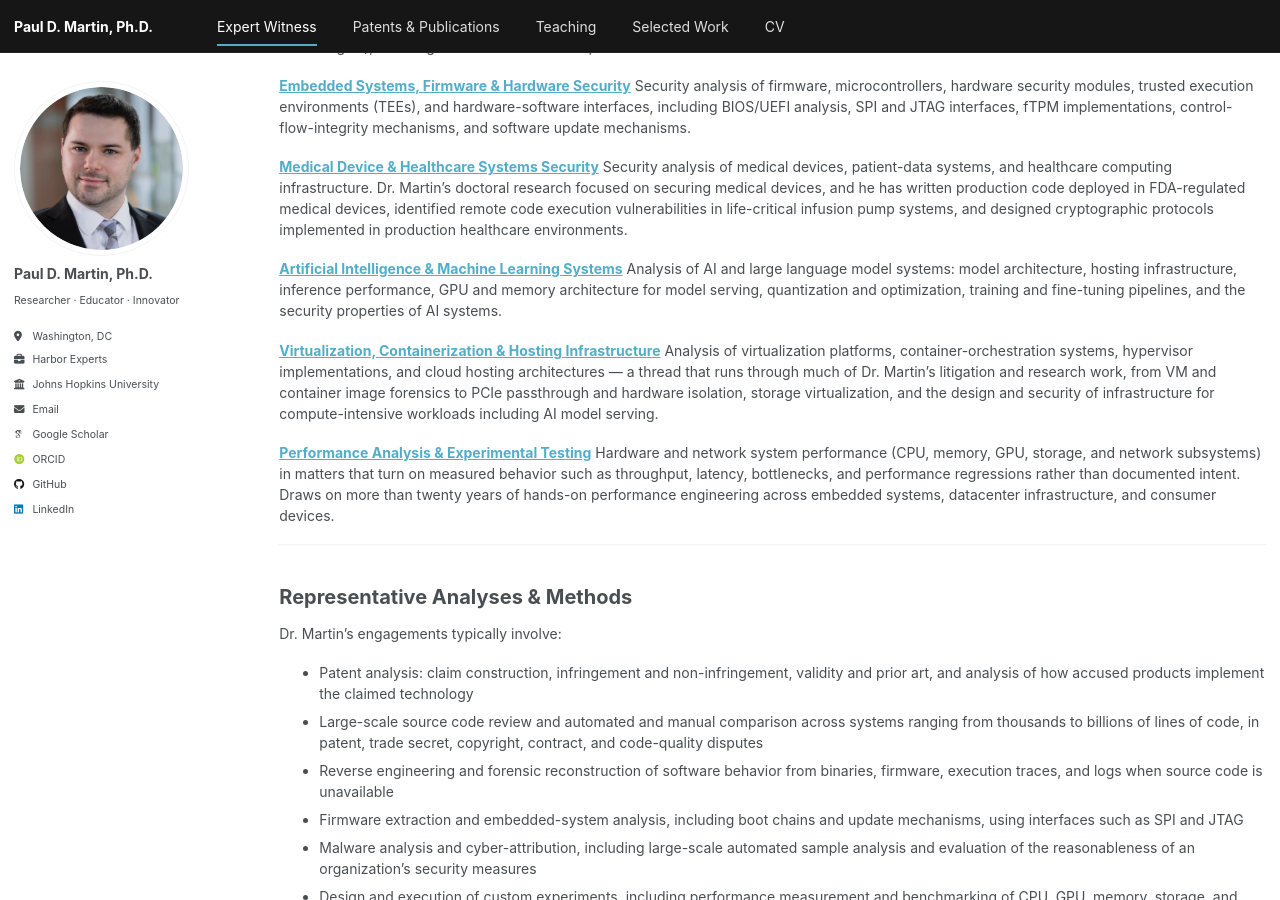
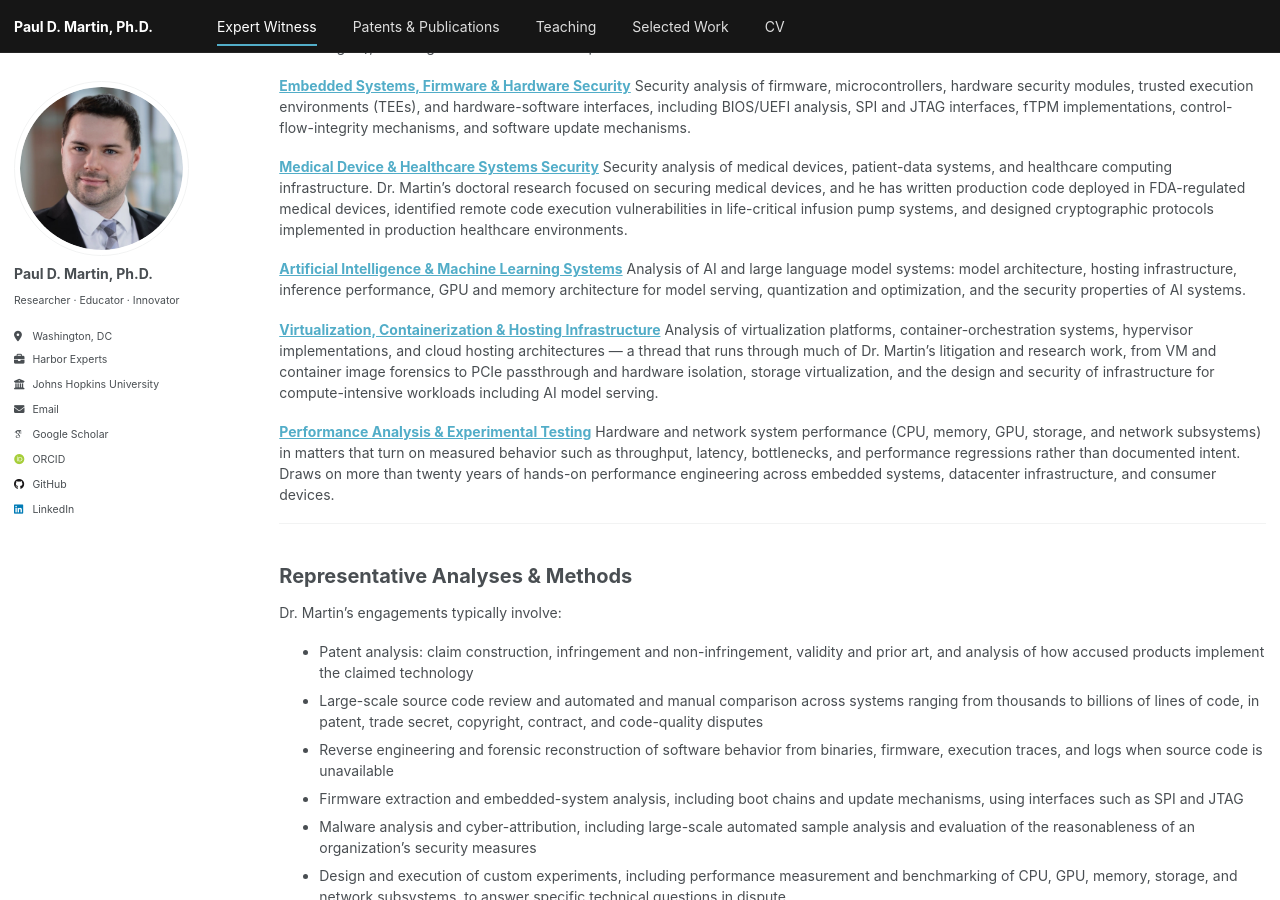
Before and after one commit to pauldmartinphd/pauldmartinphd.github.io, a Jekyll site: the page built from _pages/expert-witness.md, in a window 1280 px wide and 900 px high, scrolled down 886 px. Built offline with Jekyll 4.4.1, drawn with Linux system fonts in a browser that asks for light colours; some web fonts are replaced.

Commit message:
Remove training and fine-tuning from the AI summary; date the source code review paper 2017

```diff
--- a/_pages/expert-witness.md
+++ b/_pages/expert-witness.md
@@ -36,7 +36,7 @@ Security analysis of firmware, microcontrollers, hardware security modules, trus
 Security analysis of medical devices, patient-data systems, and healthcare computing infrastructure. Dr. Martin's doctoral research focused on securing medical devices, and he has written production code deployed in FDA-regulated medical devices, identified remote code execution vulnerabilities in life-critical infusion pump systems, and designed cryptographic protocols implemented in production healthcare environments.
 
 **[Artificial Intelligence & Machine Learning Systems](/expertise/ai-ml-systems/)**
-Analysis of AI and large language model systems: model architecture, hosting infrastructure, inference performance, GPU and memory architecture for model serving, quantization and optimization, training and fine-tuning pipelines, and the security properties of AI systems.
+Analysis of AI and large language model systems: model architecture, hosting infrastructure, inference performance, GPU and memory architecture for model serving, quantization and optimization, and the security properties of AI systems.
 
 **[Virtualization, Containerization & Hosting Infrastructure](/expertise/virtualization-hosting/)**
 Analysis of virtualization platforms, container-orchestration systems, hypervisor implementations, and cloud hosting architectures — a thread that runs through much of Dr. Martin's litigation and research work, from VM and container image forensics to PCIe passthrough and hardware isolation, storage virtualization, and the design and security of infrastructure for compute-intensive workloads including AI model serving.
--- a/_pages/publications.html
+++ b/_pages/publications.html
@@ -57,7 +57,7 @@ author_profile: true
 
 <p>P. Martin. "Guidelines for Assessing Source Code Quality." <em>Harbor Labs Litigation Support Whitepaper</em>, 2022. [<a href="{{ base_path }}/files/HL-WP-SourceCodeQuality.pdf">PDF</a>]</p>
 
-<p>P. Martin et al. "Guidelines for Source Code Review in Hi-Tech Litigation." <em>Harbor Labs Litigation Support Whitepaper</em>, 2022. [<a href="{{ base_path }}/files/HL-WP-SourceCodeReview.pdf">PDF</a>]</p>
+<p>A. D. Rubin, P. Martin, et al. "Guidelines for Source Code Review in Hi-Tech Litigation." <em>Harbor Labs Litigation Support Whitepaper</em>, 2017. [<a href="{{ base_path }}/files/HL-WP-SourceCodeReview.pdf">PDF</a>]</p>
 
 {% if site.publication_category %}
   {% for category in site.publication_category  %}
```
